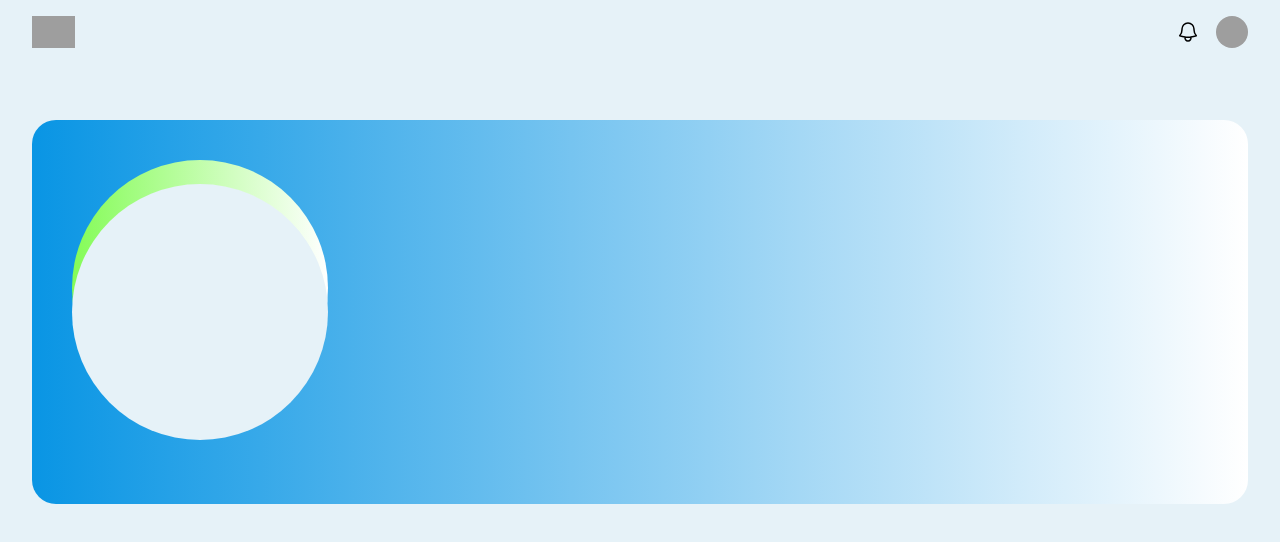
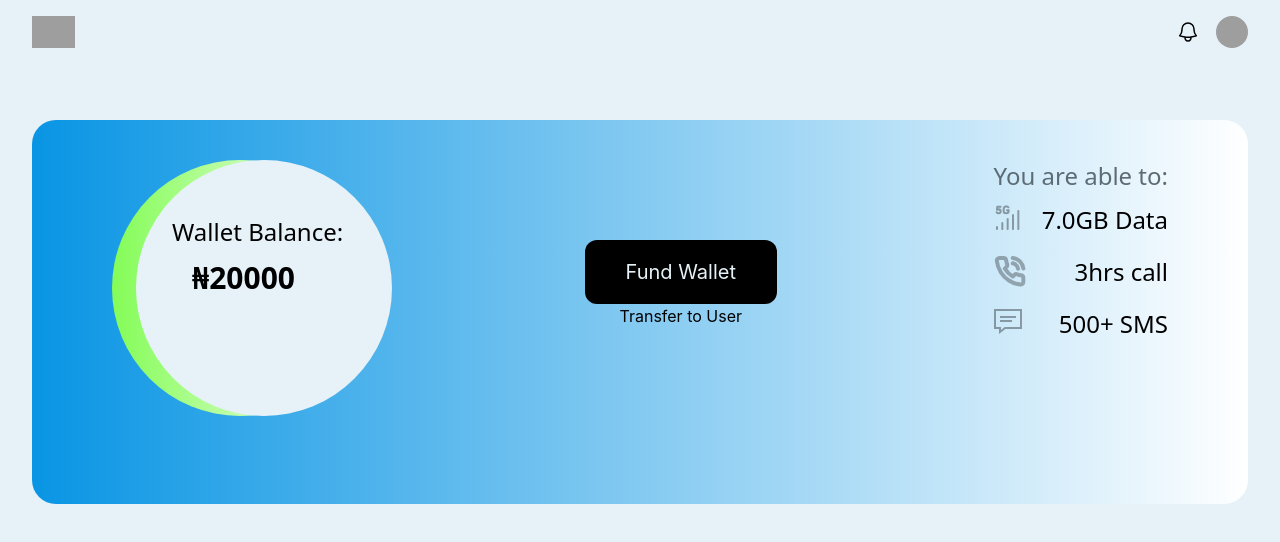
Before and after one commit to holydexboi/Ming-Mang, a React (Create React App) app: page / in a window 1280 px wide. Shown: the top 542 px of the page. Built offline with nearby package versions, Linux system fonts and the light colour scheme; grey boxes are pictures that could not be loaded.

Commit message:
dashboard

```diff
--- a/src/pages/Dashboard.js
+++ b/src/pages/Dashboard.js
@@ -3,12 +3,32 @@ import React from 'react'
 export default function Dashboard() {
   return (
     <div className="mx-auto max-w-7xl px-2 sm:px-6 lg:px-8">
-        <div className='w-auto h-96 p-10 bg-gradient-to-r relative from-gradient1 to-gradient2 rounded-3xl'>
-            <div className='w-64 h-64 rounded-full bg-gradient-to-r from-balancegrad1 to-balancegrad2'>
-
+        <div className='w-auto h-96 py-10 px-20 bg-gradient-to-r flex justify-between from-gradient1 to-gradient2 rounded-3xl'>
+            <div className='relative'>
+                <div className='w-64 h-64 rounded-full bg-gradient-to-r from-balancegrad1 to-balancegrad2'></div>
+                <div className='w-64 h-64 rounded-full absolute bottom-12 left-6 bg-primary'>
+                    <p className=' text-2xl font-medium ml-9 mt-14 font-sans'>Wallet Balance:</p>
+                    <p className=' text-3xl font-extrabold ml-14 mt-3 font-sans'>₦20000</p>
+                </div>
             </div>
-            <div className='w-64 h-64 rounded-full absolute bottom-16 left-10 bg-primary'>
-
+            <div className='flex flex-col my-20'>
+                <button className=' w-48 h-16 bg-[#000000] rounded-xl text-primary text-xl'>Fund Wallet</button>
+                <button>Transfer to User</button>
+            </div>
+            <div>
+                <p className=' font-sans text-2xl text-[#5D6C74] font-medium'>You are able to:</p>
+                <div className='flex justify-between mt-3'>
+                    <svg className=' h-10 w-10' xmlns="http://www.w3.org/2000/svg" width="13" height="13" viewBox="0 0 20 20" fill="none"><path fill="#000" fill-opacity=".35" d="M7.597 1.413a.5.5 0 0 1-.851.524.427.427 0 0 0-.113-.088c-.098-.056-.311-.135-.71-.062-.272.05-.412.223-.499.445a1.4 1.4 0 0 0-.09.435V3.5A.667.667 0 0 0 6 4.167h.167a.667.667 0 0 0 .646-.5H6.5a.5.5 0 0 1 0-1h.833a.5.5 0 0 1 .5.5V3.5a1.667 1.667 0 0 1-1.666 1.667H6A1.667 1.667 0 0 1 4.333 3.5v-.86l.003-.054a2.4 2.4 0 0 1 .157-.718c.163-.418.522-.93 1.25-1.065.608-.111 1.061-.005 1.378.172.154.086.266.184.343.265.047.05.09.104.127.161l.004.007.001.003v.001h.001ZM1.17 1.278a.5.5 0 0 1 .497-.445h1.666a.5.5 0 0 1 0 1H2.114l-.043.388.011-.002a1.485 1.485 0 1 1 .266 2.948h-.147a1.5 1.5 0 0 1-1.247-.668l-.037-.055a.5.5 0 0 1 .832-.555l.037.055a.5.5 0 0 0 .416.223h.146a.485.485 0 1 0-.087-.964l-.672.122a.5.5 0 0 1-.586-.546l.166-1.5.001-.001ZM6.833 7a.5.5 0 0 1 .496.432l.004.068v5a.5.5 0 0 1-.995.068l-.005-.068v-5a.5.5 0 0 1 .5-.5ZM9.5 5a.5.5 0 0 1 .495.432L10 5.5v7a.5.5 0 0 1-.995.068L9 12.5v-7a.5.5 0 0 1 .5-.5Zm-8 6a.5.5 0 0 1 .495.432L2 11.5v1a.5.5 0 0 1-.995.068L1 12.5v-1a.5.5 0 0 1 .5-.5Zm10.662-8a.5.5 0 0 1 .5.427l.005.068v9a.5.5 0 0 1-.995.078l-.005-.068v-9A.5.5 0 0 1 12.162 3ZM4.167 9a.5.5 0 0 1 .495.432l.005.068v3a.5.5 0 0 1-.996.067l-.004-.068V9.5a.5.5 0 0 1 .5-.5Z"/></svg>
+                    <p className=' text-2xl font-sans font-normal'>7.0GB Data</p>
+                </div>
+                <div className='flex justify-between mt-3'>
+                    <svg className='h-10 w-10' xmlns="http://www.w3.org/2000/svg" width="16" height="16" viewBox="0 0 20 20" fill="none"><path stroke="#000" stroke-linecap="round" stroke-linejoin="round" stroke-opacity=".3" stroke-width="2" d="M9.367 1A6 6 0 0 1 14.7 6.293M9.367 3.667A3.333 3.333 0 0 1 12 6.333m2.667 4.614v2a1.332 1.332 0 0 1-1.454 1.333 13.195 13.195 0 0 1-5.753-2.047 13 13 0 0 1-4-4 13.193 13.193 0 0 1-2.047-5.78A1.333 1.333 0 0 1 2.74 1h2a1.333 1.333 0 0 1 1.333 1.147A8.56 8.56 0 0 0 6.54 4.02a1.333 1.333 0 0 1-.3 1.407l-.847.846a10.667 10.667 0 0 0 4 4l.847-.846a1.333 1.333 0 0 1 1.407-.3 8.56 8.56 0 0 0 1.873.466 1.334 1.334 0 0 1 1.147 1.354Z"/></svg>
+                    <p className='text-2xl font-sans font-normal'>3hrs call</p>
+                </div>
+                <div className='flex justify-between mt-3'>
+                <svg className='h-10 w-10' xmlns="http://www.w3.org/2000/svg" width="14" height="14" viewBox="0 0 20 20" fill="none"><path fill="#000" fill-opacity=".35" d="M0 .5v10h2.5v2.547l.813-.657 2.359-1.89H14V.5H0Zm1 1h12v8H5.328l-.14.11L3.5 10.953V9.5H1v-8ZM3 4v1h8V4H3Zm0 2v1h6V6H3Z"/></svg>
+                <p className=' text-2xl font-sans font-normal'>500+ SMS</p>
+                </div>
             </div>
         </div>
     </div>
```
